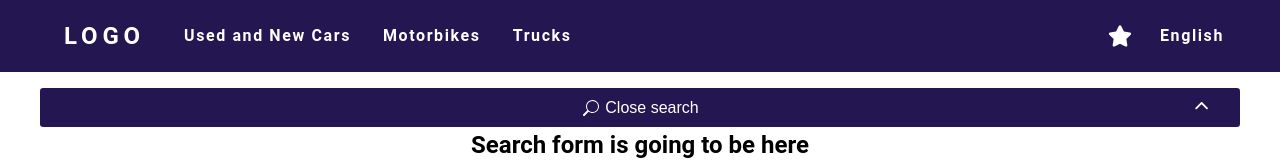
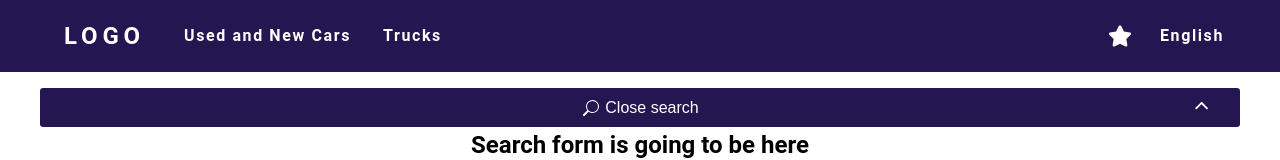
Before and after one commit to muhammedb8826/ecommerce, a React (Vite) app: page / in a window 1280 px wide. Shown: the top 160 px of the page. Built offline with nearby package versions, Linux system fonts and the light colour scheme.

Commit message:
Fix navbar issues

```diff
--- a/src/components/Navbar.tsx
+++ b/src/components/Navbar.tsx
@@ -17,7 +17,7 @@ const Navbar = () => {
     return () => window.removeEventListener('resize', handleResize);
   }, []);
   const handleToggle = () => {
-    setToggle((prev) => !prev);
+    setToggle(!toggle);
   };
   return (
     <nav>
@@ -34,19 +34,21 @@ const Navbar = () => {
       </button>
       <ul className={`menu-bar ${toggle ? 'active' : ''}`}>
         <li>
-          <Link to="/cars">Used and New Cars</Link>
+          <Link to="/cars" onClick={() => setToggle(false)}>
+            Used and New Cars
+          </Link>
           <BsArrowRight className="right-arrow" />
         </li>
         <li>
-          <Link to="/motorbikes">Motorbikes</Link>
+          <Link to="/trucks" onClick={() => setToggle(false)}>
+            Trucks
+          </Link>
           <BsArrowRight className="right-arrow" />
         </li>
         <li>
-          <Link to="/trucks">Trucks</Link>
-          <BsArrowRight className="right-arrow" />
-        </li>
-        <li>
-          <Link to="/language">English</Link>
+          <Link to="/language" onClick={() => setToggle(false)}>
+            English
+          </Link>
           <BsArrowRight className="right-arrow" />
         </li>
       </ul>
--- a/src/styles/navbar.css
+++ b/src/styles/navbar.css
@@ -46,7 +46,8 @@
   background-color: white;
   border-radius: 0.5em;
   box-shadow: 0 0 0.5em rgba(0, 0, 0, 0.2);
-  height: calc(100vh - 4em);
+  height: calc(100vh - 3em);
+  z-index: 1;
 }
 
 .menu-bar li {
```
